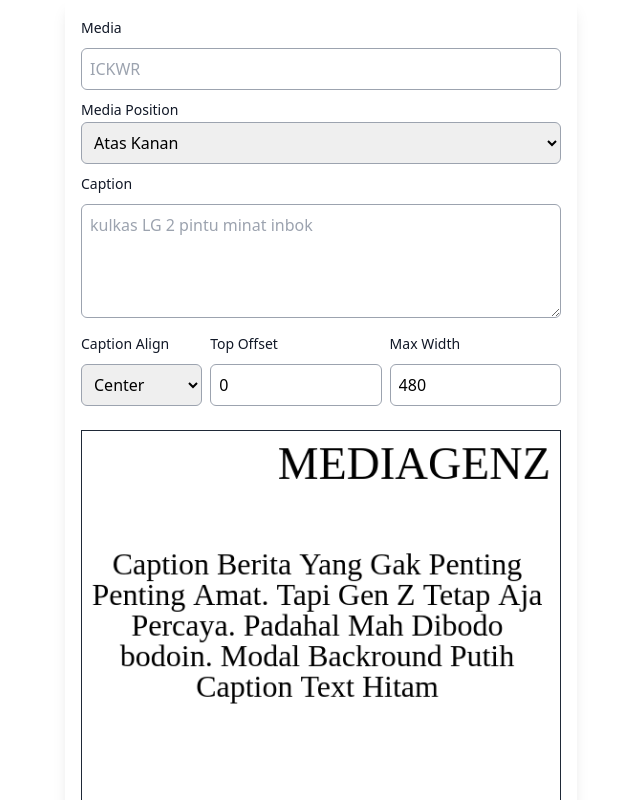
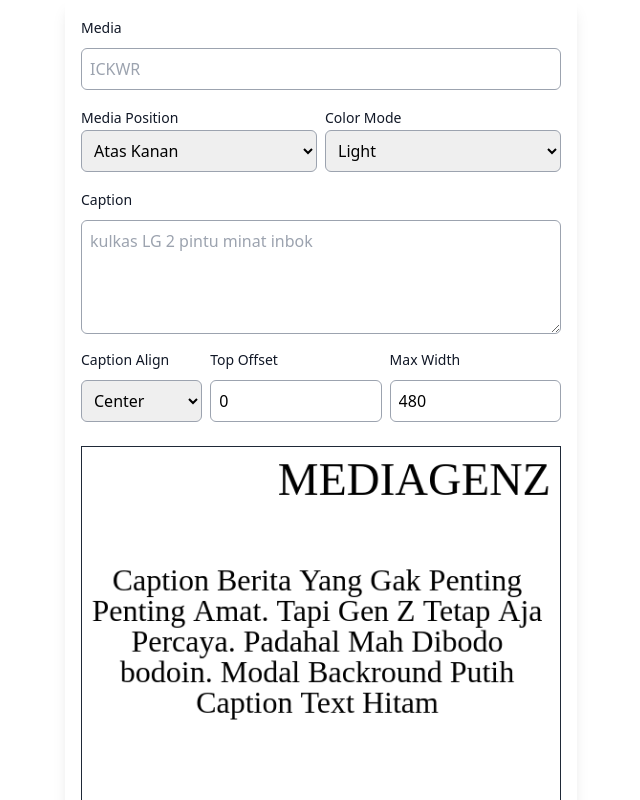
Before and after one commit to dotslashf/postingan-media-genz, a Next.js app: page / in a window 1280 px wide. Shown: the top 800 px of the page, without its empty margins (319-959 px from the left). Built offline with nearby package versions, Linux system fonts and the light colour scheme.

Commit message:
add colorMode

```diff
--- a/src/components/Canvas.tsx
+++ b/src/components/Canvas.tsx
@@ -9,10 +9,14 @@
     topOffset: number;
     maxWidth?: number;
   };
+  colorMode: string;
 }
 
 const Canvas = (props: Props) => {
   const canvas = React.useRef<HTMLCanvasElement>(null);
+  const dark = "#000000";
+  const light = "#ffffff";
+  const textColor = props.colorMode === light ? dark : light;
   const canvasInfo = {
     width: 500,
     height: 500,
@@ -23,7 +27,7 @@
       const ctx = canvas.current.getContext("2d")!;
       removeMediaText(ctx);
       removeCaptionText(ctx);
-      ctx.fillStyle = "#ffffff";
+      ctx.fillStyle = props.colorMode;
       ctx.fillRect(0, 0, canvasInfo.width, canvasInfo.height);
       drawMediaText(ctx, props.mediaText);
       drawCaption(ctx, props.caption);
@@ -34,6 +38,7 @@
     props.mediaPosition,
     props.caption,
     props.captionControl,
+    props.colorMode
   ]);
 
   const removeMediaText = (ctx: CanvasRenderingContext2D) => {
@@ -46,7 +51,7 @@
   };
 
   const drawMediaText = (ctx: CanvasRenderingContext2D, text: string) => {
-    ctx.fillStyle = "#000000";
+    ctx.fillStyle = textColor;
     ctx.font = "48px Bebas Neue";
     ctx.textAlign = "center";
     if (props.mediaPosition.includes("r")) ctx.textAlign = "right";
@@ -58,7 +63,7 @@
   };
 
   const drawCaption = (ctx: CanvasRenderingContext2D, text: string) => {
-    ctx.fillStyle = "#000000";
+    ctx.fillStyle = textColor;
     ctx.font = "32px Heebo";
     ctx.textAlign = (props.captionControl.align as CanvasTextAlign) || "center";
     const maxWidth = props.captionControl.maxWidth
--- a/src/pages/index.tsx
+++ b/src/pages/index.tsx
@@ -14,6 +14,7 @@
     topOffset: 0,
     maxWidth: 480,
   });
+  const [colorMode, setColorMode] = React.useState("#ffffff");
 
   return (
     <>
@@ -42,7 +43,8 @@
             />
           </div>
         </div>
-        <div>
+        <div className="flex gap-2">
+          <div className="w-full py-2 rounded-md ">
             <label
               htmlFor="mediaPosition"
               className="block text-sm font-medium leading-6 text-gray-900"
@@ -63,6 +65,28 @@
               <option value="bl">Bawah Kiri</option>
               <option value="br">Bawah Kanan</option>
             </select>
+          </div>
+          <div className="w-full py-2 rounded-md ">
+            <label
+              htmlFor="colorMode"
+              className="block text-sm font-medium leading-6 text-gray-900"
+            >
+              Color Mode
+            </label>
+            <select
+              id="colorMode"
+              className="w-full px-2 py-2 rounded-md border-gray-400 border"
+              value={colorMode}
+              onChange={(e) => {
+                setColorMode(e.target.value);
+              }}
+            >
+              <option selected>Pilih color mode</option>
+              <option value="#ffffff">Light</option>
+              <option value="#000000">Dark</option>
+
+            </select>
+          </div>
         </div>
         <div>
           <label
@@ -166,6 +190,7 @@
             caption={caption}
             mediaPosition={mediaPosition}
             captionControl={captionControl}
+            colorMode={colorMode}
           />
         </div>
       </div>
```
Lines whose indentation alone changed are shown as unchanged.
